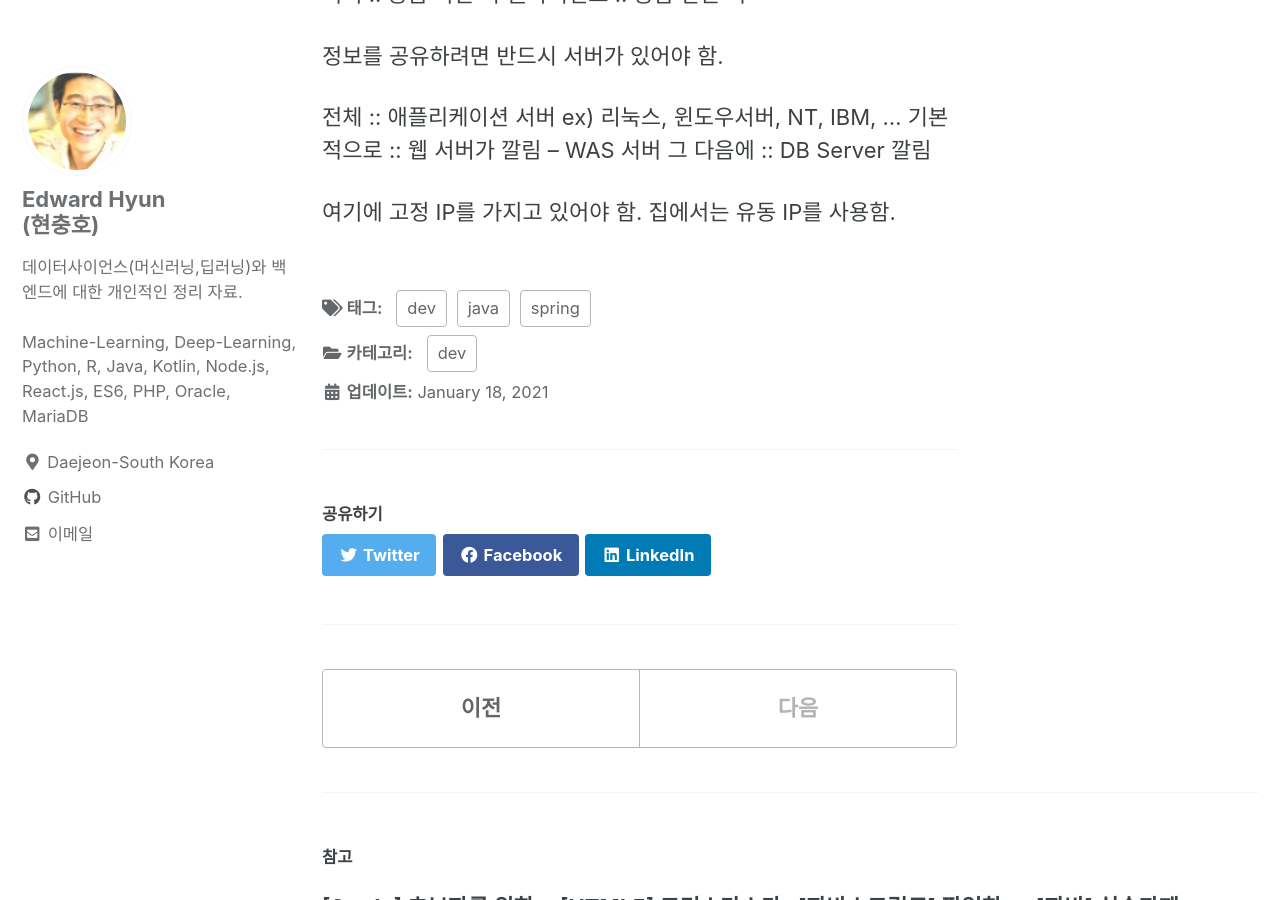
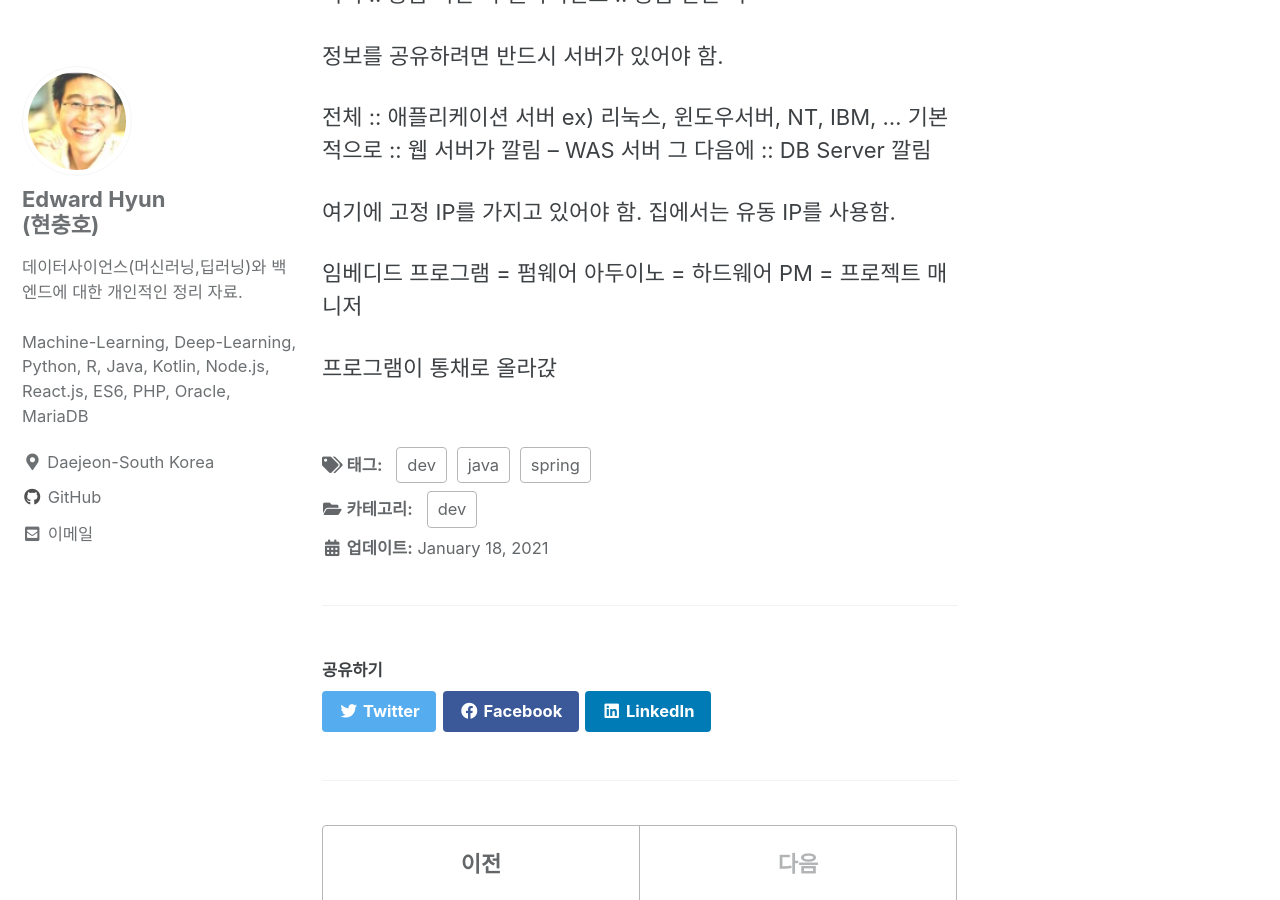
Before and after one commit to iamhch24/iamhch24.github.io, a Jekyll site: the page built from _posts/2021-01-18-[스터디] 스프링 프레임워크.md, in a window 1280 px wide and 900 px high, scrolled down 1394 px. Built offline with Jekyll 4.4.1, drawn with Linux system fonts in a browser that asks for light colours; cached includes are drawn as plain includes.

Commit message:
_posts/2021-01-18-[스터디] 스프링 프레임워크.md updated from https://stackedit.io/

```diff
--- a/_posts/2021-01-18-[스터디] 스프링 프레임워크.md
+++ b/_posts/2021-01-18-[스터디] 스프링 프레임워크.md
@@ -62,10 +62,15 @@ log4j 기능 관련 성정은 log4j.xml 파일에서 수행함
 여기에 고정 IP를 가지고 있어야 함.
 집에서는 유동 IP를 사용함.
 
+임베디드 프로그램 = 펌웨어
+아두이노 = 하드웨어
+PM = 프로젝트 매니저
+
+프로그램이 통채로 올라갅
 
 
 
 <!--stackedit_data:
-eyJoaXN0b3J5IjpbMTEwNDgzOTE5LDcxOTEzMTc2NSwtMTg5OT
+eyJoaXN0b3J5IjpbMTgyMTUzODIyLDcxOTEzMTc2NSwtMTg5OT
 Y2Mzg0M119
 -->
```
